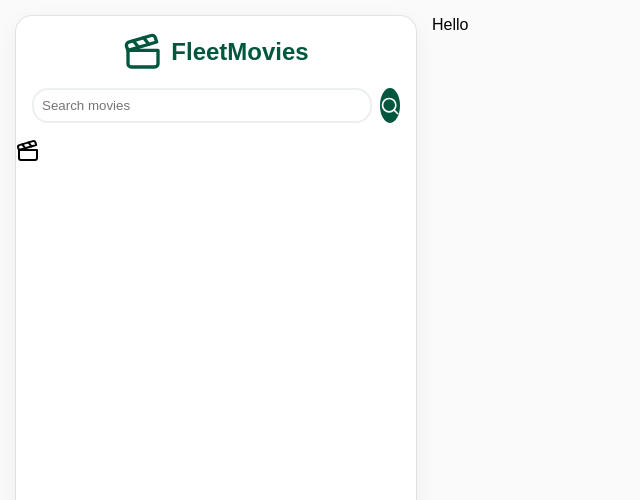
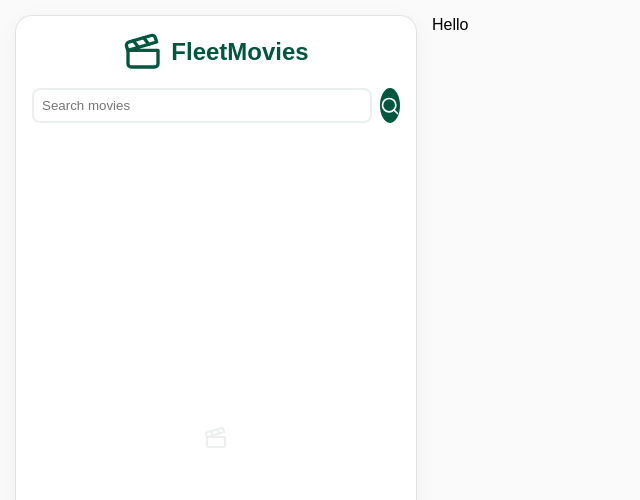
Before and after one commit to tomx-sh/fleet-movies, a Next.js app: page / in a window 1280 px wide. Shown: the top 500 px of the page, without its empty margins (0-640 px from the left). Built offline with nearby package versions, Linux system fonts and the light colour scheme.

Commit message:
fix style

```diff
--- a/app/(home)/_components/Sidebar/sidebar.module.css
+++ b/app/(home)/_components/Sidebar/sidebar.module.css
@@ -31,7 +31,7 @@
 .search_bar input {
     flex: 1;
     padding: 0.5rem;
-    border-radius: 1rem;
+    border-radius: 0.5rem;
     border: 2px solid var(--accent-light);
 }
 
@@ -58,6 +58,13 @@
     100% {
         transform: rotate(360deg);
     }
+}
+
+.initial_message {
+    color: var(--accent-light);
+    font-size: 0.8rem;
+    text-align: center;
+    margin: auto;
 }
 
 .error {
```
